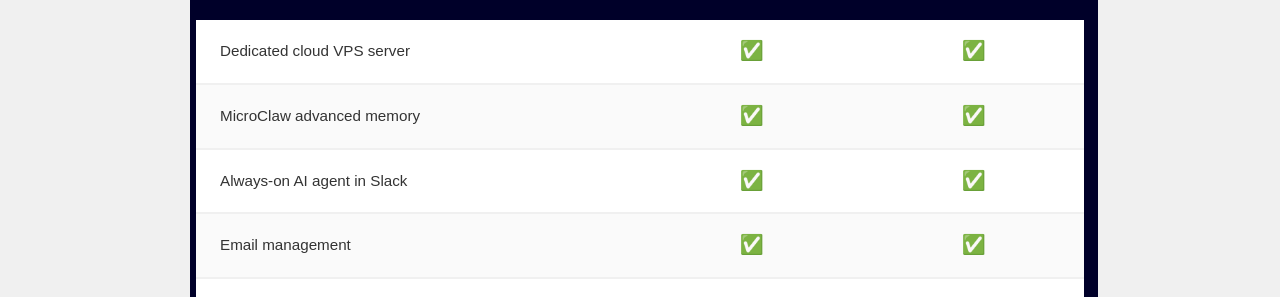
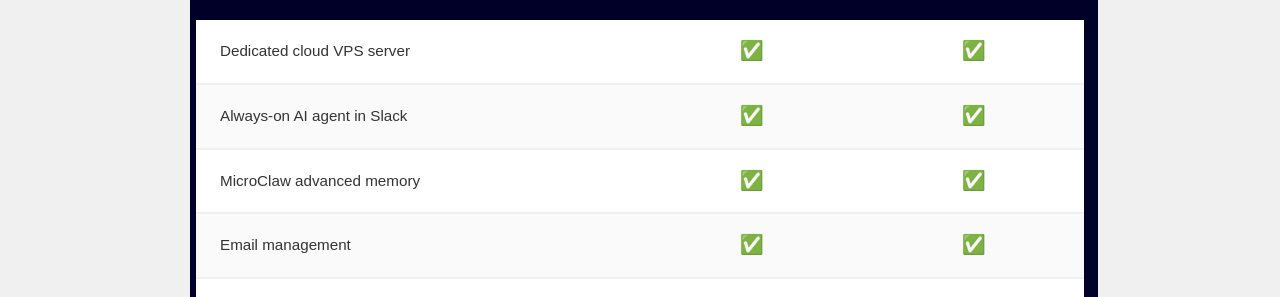
Before and after one commit to giant-micro/giant-micro.github.io, a Jekyll site: the page built from pricing.html, in a window 1280 px wide and 900 px high, scrolled down 1172 px. Shown: the part 153-450 px from the top of the window. Built offline with Jekyll 4.4.1, drawn with Linux system fonts in a browser that asks for light colours.

Commit message:
Move AI agent above MicroClaw in pricing matrix

```diff
--- a/pricing.html
+++ b/pricing.html
@@ -78,12 +78,12 @@ title: Pricing
                         <td style="padding: 1rem; text-align: center; font-size: 1.2rem;">✅</td>
                     </tr>
                     <tr style="border-bottom: 2px solid #f0f0f0; background: #fafafa;">
-                        <td style="padding: 1rem 1.5rem;">MicroClaw advanced memory</td>
+                        <td style="padding: 1rem 1.5rem;">Always-on AI agent in Slack</td>
                         <td style="padding: 1rem; text-align: center; font-size: 1.2rem;">✅</td>
                         <td style="padding: 1rem; text-align: center; font-size: 1.2rem;">✅</td>
                     </tr>
                     <tr style="border-bottom: 2px solid #f0f0f0;">
-                        <td style="padding: 1rem 1.5rem;">Always-on AI agent in Slack</td>
+                        <td style="padding: 1rem 1.5rem;">MicroClaw advanced memory</td>
                         <td style="padding: 1rem; text-align: center; font-size: 1.2rem;">✅</td>
                         <td style="padding: 1rem; text-align: center; font-size: 1.2rem;">✅</td>
                     </tr>
```
